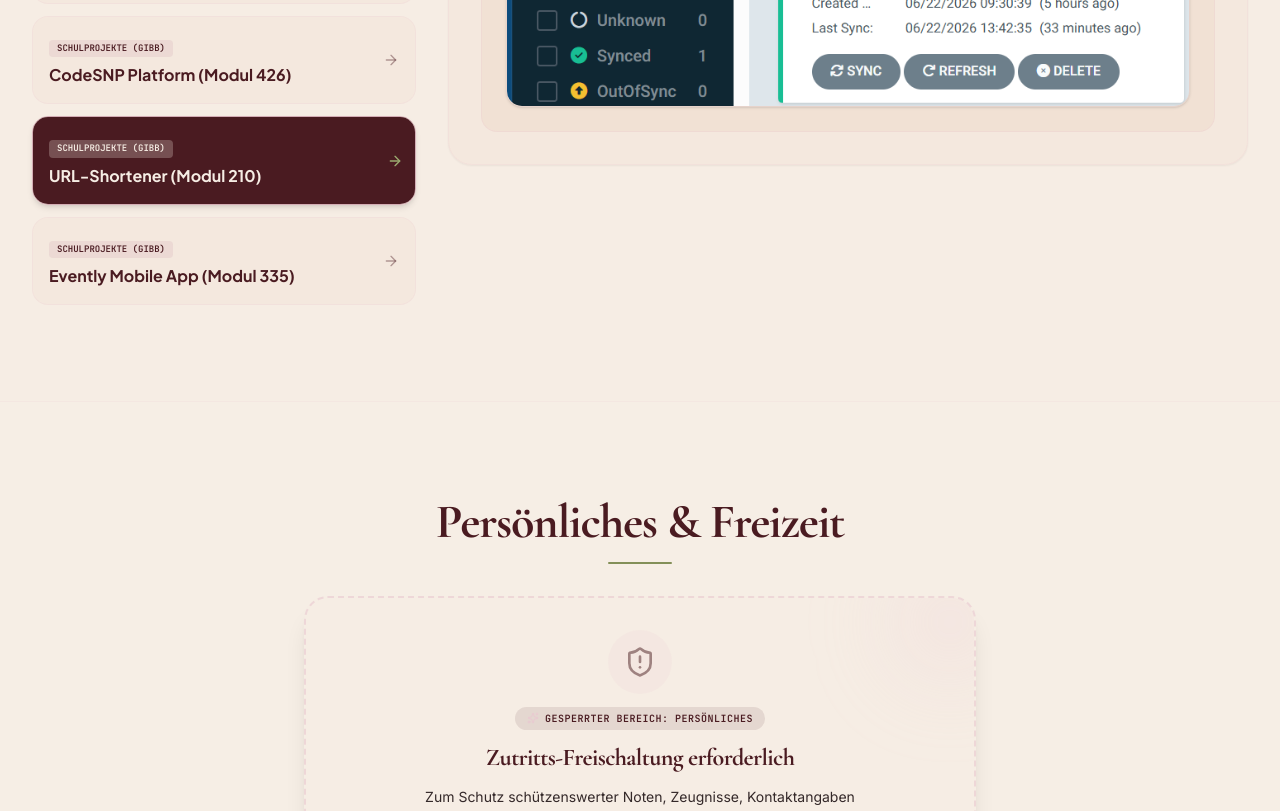
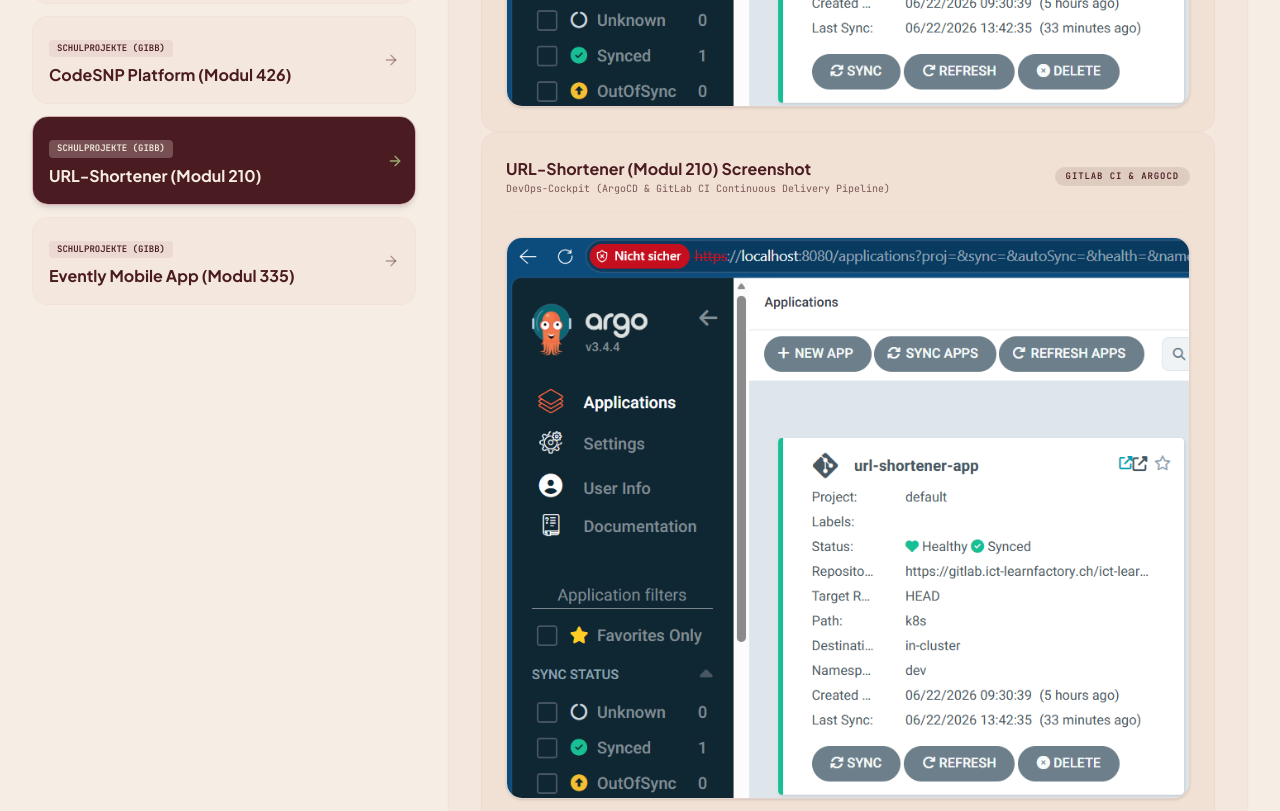
Before and after one commit to yayanadzhyma/Website, a React (Vite) app: page / in a window 1280 px wide. Shown: the part 6420-7231 px from the top of the page. Built offline with nearby package versions, Linux system fonts and the light colour scheme.

Commit message:
Projektenreihenfolge geändert

```diff
--- a/src/components/Projects.tsx
+++ b/src/components/Projects.tsx
@@ -286,6 +286,49 @@
                 {/* Clean Project Media & Technical Documentation Section */}
                 <div className="border-t border-brand-pink/30 pt-8" id="project-showcase">
 
+                {/* 1. Dreesify Video */}
+                  {activeProjDetails.id === 'dreesify' && (
+                    <div className="p-6 rounded-2xl bg-brand-beige/40 border border-brand-pink/30 space-y-6 text-brand-wine">
+                      <div className="flex justify-between items-center pb-4 border-b border-brand-pink/20">
+                        <div>
+                          <h4 className="font-display font-bold text-sm text-brand-wine">Dreesify App Video</h4>
+                          <p className="text-[10px] text-brand-wine/70 font-mono">Digitale Kleiderschrankverwaltung &amp; Wetter-Outfit-Empfehlungen (Mobile Format)</p>
+                        </div>
+                        <span className="px-2.5 py-0.5 bg-brand-pink/10 border border-brand-pink/20 text-brand-wine font-mono text-[9px] uppercase tracking-widest rounded-full font-bold">
+                          REACT NATIVE & EXPO
+                        </span>
+                      </div>
+
+                      {/* Phone / Mobile Video Layout */}
+                      <div className="flex justify-center items-center p-4 sm:p-6 bg-black/5 rounded-2xl border border-brand-pink/20">
+                        <div className="relative w-full max-w-[280px] sm:max-w-[320px] aspect-[8/16] rounded-[2.5rem] overflow-hidden border-[6px] border-brand-wine/30 bg-black shadow-2xl">
+                          <video
+                            ref={dreesifyVideoRef}
+                            src={dreesifyVideo}
+                            loop
+                            playsInline
+                            controls
+                            onClick={toggleDreesifyVideo}
+                            onPlay={() => setIsDreesifyPlaying(true)}
+                            onPause={() => setIsDreesifyPlaying(false)}
+                          />
+                          {!isDreesifyPlaying && (
+                            <button
+                              type="button"
+                              onClick={toggleDreesifyVideo}
+                              className="absolute inset-0 m-auto w-16 h-16 rounded-full bg-brand-wine/85 text-brand-cream border-2 border-brand-pink/30 flex items-center justify-center shadow-2xl backdrop-blur-sm hover:scale-110 transition-all cursor-pointer z-10"
+                              aria-label="Play video"
+                            >
+                              <Play className="w-8 h-8 fill-brand-cream ml-1" />
+                            </button>
+                          )}
+                        </div>
+                      </div>
+                      <div className="text-[9px] font-mono text-center text-brand-wine/60">
+                        https://gitlab.com/Kitt26/projektwoche_dressify
+                      </div>
+                    </div>
+                  )}
                   {/* 1. URL-Shortener (Modul 210) */}
                   {activeProjDetails.id === 'url_shortener' && (
                     <div className="p-6 rounded-2xl bg-brand-beige/40 border border-brand-pink/30 space-y-6 text-brand-wine">
@@ -440,46 +483,26 @@
                     </div>
                   )}
 
-                  {/* 7. Dreesify Video */}
-                  {activeProjDetails.id === 'dreesify' && (
+                  {/* 7. URL-Shortener (Modul 210) */}
+                  {activeProjDetails.id === 'url_shortener' && (
                     <div className="p-6 rounded-2xl bg-brand-beige/40 border border-brand-pink/30 space-y-6 text-brand-wine">
                       <div className="flex justify-between items-center pb-4 border-b border-brand-pink/20">
                         <div>
-                          <h4 className="font-display font-bold text-sm text-brand-wine">Dreesify App Video</h4>
-                          <p className="text-[10px] text-brand-wine/70 font-mono">Digitale Kleiderschrankverwaltung &amp; Wetter-Outfit-Empfehlungen (Mobile Format)</p>
+                          <h4 className="font-display font-bold text-sm sm:text-base text-brand-wine">URL-Shortener (Modul 210) Screenshot</h4>
+                          <p className="text-[10px] text-brand-wine/70 font-mono">DevOps-Cockpit (ArgoCD &amp; GitLab CI Continuous Delivery Pipeline)</p>
                         </div>
-                        <span className="px-2.5 py-0.5 bg-brand-pink/10 border border-brand-pink/20 text-brand-wine font-mono text-[9px] uppercase tracking-widest rounded-full font-bold">
-                          REACT NATIVE & EXPO
+                        <span className="px-2.5 py-0.5 bg-brand-wine/10 border border-brand-pink/25 text-brand-wine font-mono text-[9px] uppercase tracking-widest rounded-full font-bold">
+                          GITLAB CI & ARGOCD
                         </span>
                       </div>
 
-                      {/* Phone / Mobile Video Layout */}
-                      <div className="flex justify-center items-center p-4 sm:p-6 bg-black/5 rounded-2xl border border-brand-pink/20">
-                        <div className="relative w-full max-w-[280px] sm:max-w-[320px] aspect-[8/16] rounded-[2.5rem] overflow-hidden border-[6px] border-brand-wine/30 bg-black shadow-2xl">
-                          <video
-                            ref={dreesifyVideoRef}
-                            src={dreesifyVideo}
-                            loop
-                            playsInline
-                            controls
-                            onClick={toggleDreesifyVideo}
-                            onPlay={() => setIsDreesifyPlaying(true)}
-                            onPause={() => setIsDreesifyPlaying(false)}
-                          />
-                          {!isDreesifyPlaying && (
-                            <button
-                              type="button"
-                              onClick={toggleDreesifyVideo}
-                              className="absolute inset-0 m-auto w-16 h-16 rounded-full bg-brand-wine/85 text-brand-cream border-2 border-brand-pink/30 flex items-center justify-center shadow-2xl backdrop-blur-sm hover:scale-110 transition-all cursor-pointer z-10"
-                              aria-label="Play video"
-                            >
-                              <Play className="w-8 h-8 fill-brand-cream ml-1" />
-                            </button>
-                          )}
-                        </div>
-                      </div>
-                      <div className="text-[9px] font-mono text-center text-brand-wine/60">
-                        https://gitlab.com/Kitt26/projektwoche_dressify
+                      <div className="rounded-2xl overflow-hidden border border-brand-pink/20 shadow-sm bg-black/5">
+                        <img
+                          src={urlShortenerImg}
+                          alt="URL-Shortener GitOps Dashboard Screenshot"
+                          className="w-full h-auto object-cover block"
+                          referrerPolicy="no-referrer"
+                        />
                       </div>
                     </div>
                   )}
```
